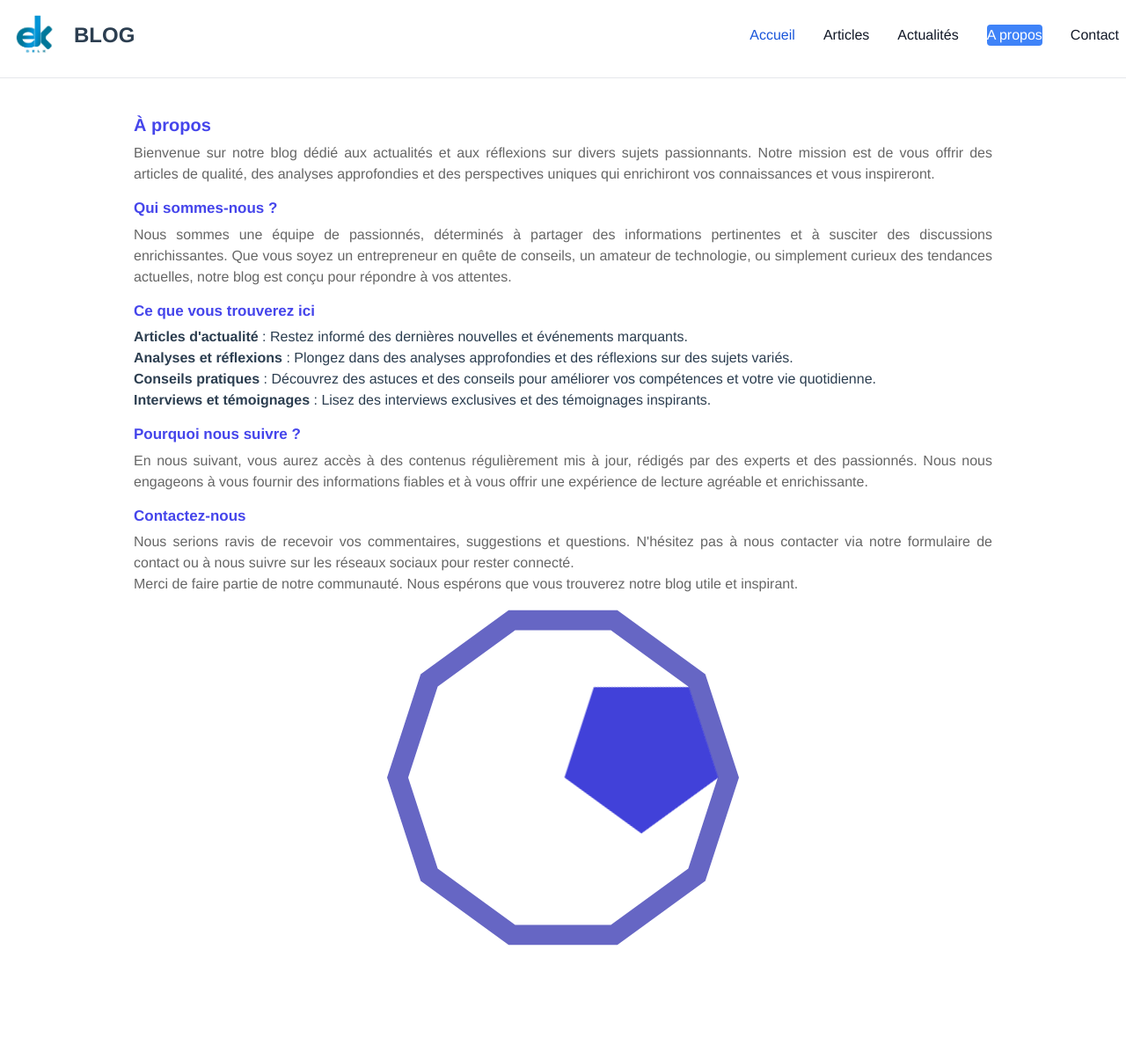
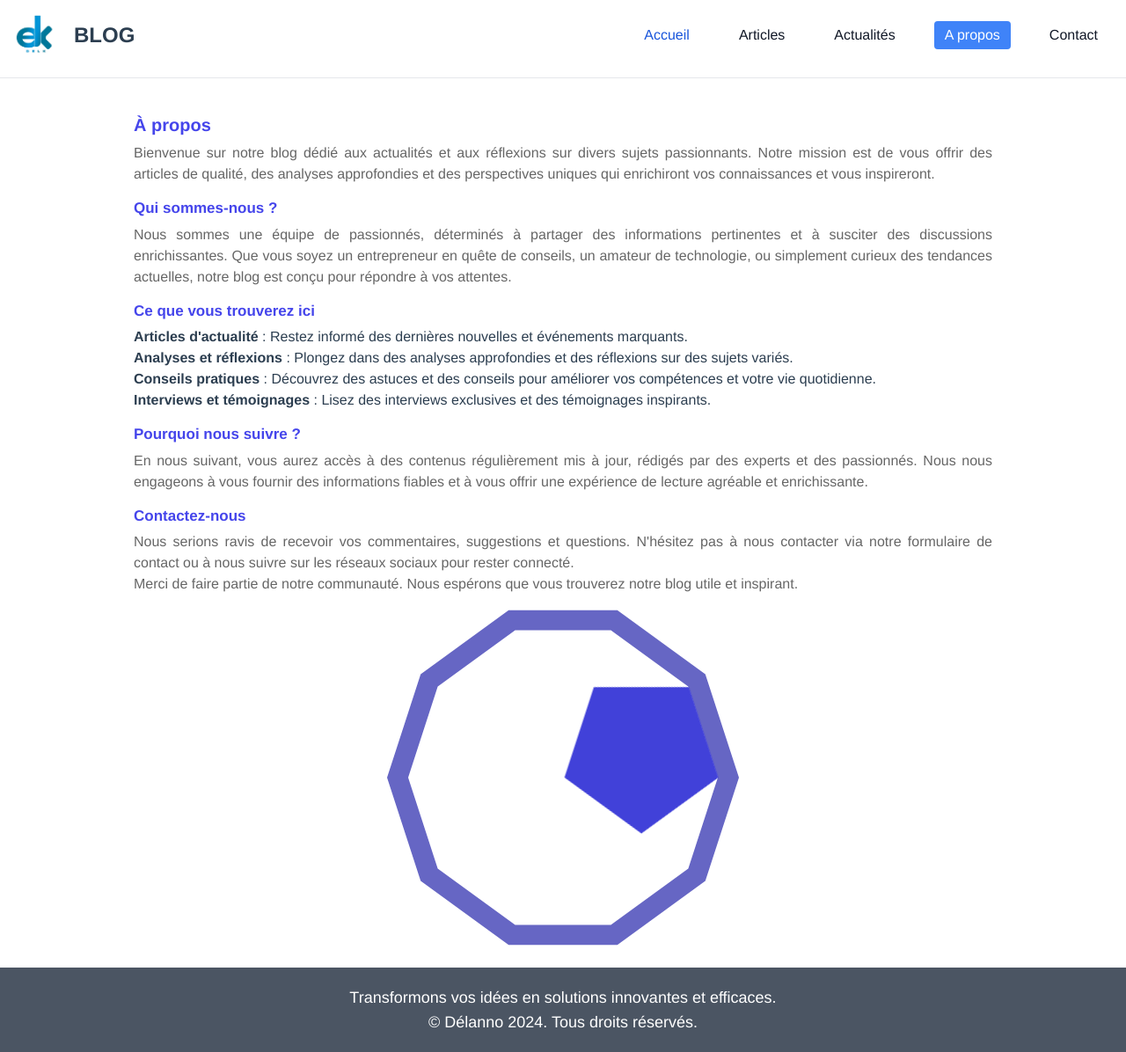
Before and after one commit to Delan-no/blog2, a Vue app: page /apropos in a window 1280 px wide. Shown: the whole page at 88% size. Before the commit the page ends 1100 px from the top, so only its background shows below. Built offline with nearby package versions, Linux system fonts and the light colour scheme.

Commit message:
creation du composant Footer

```diff
--- a/src/Layouts/Authentification.vue
+++ b/src/Layouts/Authentification.vue
@@ -18,36 +18,36 @@
       </a>
       <div class="w-full md:w-auto" id="navbar-default">
         <ul
-          class="font-medium flex flex-col p-4 md:p-0 mt-4 border border-gray-100 rounded-lg bg-gray-50 md:flex-row md:space-x-8 rtl:space-x-reverse md:mt-0 md:border-0 md:bg-white dark:bg-gray-800 md:dark:bg-gray-900 dark:border-gray-700"
+          class="font-medium flex flex-col p-4 md:py-1 px-3 mt-4 border border-gray-100 rounded-lg bg-gray-50 md:flex-row md:space-x-8 rtl:space-x-reverse md:mt-0 md:border-0 md:bg-white dark:bg-gray-800 md:dark:bg-gray-900 dark:border-gray-700"
         >
           <li>
             <router-link to="/" :class="{'bg-blue-500 text-white': $route.name === 'acceuil'}"
-              class="block py-2 px-3 text-white bg-blue-700 rounded md:bg-transparent md:text-blue-700 md:p-0 dark:text-white md:dark:text-blue-500"
+              class="block text-white bg-blue-700 rounded md:bg-transparent md:text-blue-700 md:py-1 px-3 dark:text-white md:dark:text-blue-500"
               aria-current="page"
               >Accueil</router-link
             >
           </li>
           <li>
             <router-link :to="{ name: 'posts' }" :class="{'bg-blue-500 text-white': $route.name === 'posts'}"
-              class="block py-2 px-3 text-gray-900 rounded hover:bg-gray-100 md:hover:bg-transparent md:border-0 md:hover:text-blue-700 md:p-0 dark:text-white md:dark:hover:text-blue-500 dark:hover:bg-gray-700 dark:hover:text-white md:dark:hover:bg-transparent"
+              class="block text-gray-900 rounded hover:bg-gray-100 md:hover:bg-transparent md:border-0 md:hover:text-blue-700 md:py-1 px-3 dark:text-white md:dark:hover:text-blue-500 dark:hover:bg-gray-700 dark:hover:text-white md:dark:hover:bg-transparent"
               >Articles</router-link
             >
           </li>
           <li>
             <router-link :to="{ name: 'actualities' }"  :class="{'bg-blue-500 text-white': $route.name === 'actualities'}"
-              class="block py-2 px-3 text-gray-900 rounded hover:bg-gray-100 md:hover:bg-transparent md:border-0 md:hover:text-blue-700 md:p-0 dark:text-white md:dark:hover:text-blue-500 dark:hover:bg-gray-700 dark:hover:text-white md:dark:hover:bg-transparent"
+              class="block text-gray-900 rounded hover:bg-gray-100 md:hover:bg-transparent md:border-0 md:hover:text-blue-700 md:py-1 px-3 dark:text-white md:dark:hover:text-blue-500 dark:hover:bg-gray-700 dark:hover:text-white md:dark:hover:bg-transparent"
               >Actualités</router-link
             >
           </li>
           <li>
             <router-link :to="{ name: 'apropos' }" :class="{'bg-blue-500 text-white': $route.name === 'apropos'}"
-              class="block py-2 px-3 text-gray-900 rounded hover:bg-gray-100 md:hover:bg-transparent md:border-0 md:hover:text-blue-700 md:p-0 dark:text-white md:dark:hover:text-blue-500 dark:hover:bg-gray-700 dark:hover:text-white md:dark:hover:bg-transparent"
+              class="block text-gray-900 rounded hover:bg-gray-100 md:hover:bg-transparent md:border-0 md:hover:text-blue-700 md:py-1 px-3 dark:text-white md:dark:hover:text-blue-500 dark:hover:bg-gray-700 dark:hover:text-white md:dark:hover:bg-transparent"
               >A propos</router-link
             >
           </li>
           <li>
             <a href="https://delan-no-delan-nos-projects.vercel.app/" target="_blank"
-              class="block py-2 px-3 text-gray-900 rounded hover:bg-gray-100 md:hover:bg-transparent md:border-0 md:hover:text-blue-700 md:p-0 dark:text-white md:dark:hover:text-blue-500 dark:hover:bg-gray-700 dark:hover:text-white md:dark:hover:bg-transparent"
+              class="block text-gray-900 rounded hover:bg-gray-100 md:hover:bg-transparent md:border-0 md:hover:text-blue-700 md:py-1 px-3 dark:text-white md:dark:hover:text-blue-500 dark:hover:bg-gray-700 dark:hover:text-white md:dark:hover:bg-transparent"
               >Contact</a
             >
           </li>
@@ -56,7 +56,7 @@
     </div>
   </nav>
   <div
-    class="flex justify-between items-center px-4 py-1 sticky top-0 border-b bg-white"
+    class="flex justify-between items-center px-6 py-1 sticky top-0 border-b bg-white"
   >
     <Header class="md:hidden"/>
 
@@ -93,23 +93,23 @@
     >
       <aside class="bg-slate-100 w-64 py-4 p-1 absolute top-0 left-0 bottom-0">
         <nav>
-          <router-link to="/" class="block py-2 px-4 rounded" :class="{'bg-blue-500 text-white': $route.name === 'acceuil'}"
+          <router-link to="/" class="blockpx-6 rounded" :class="{'bg-blue-500 text-white': $route.name === 'acceuil'}"
             >Accueil</router-link
           >
-          <router-link :to="{ name: 'posts' }" class="block py-2 px-4 rounded" :class="{'bg-blue-500 text-white': $route.name === 'posts'}"
+          <router-link :to="{ name: 'posts' }" class="blockpx-6 rounded" :class="{'bg-blue-500 text-white': $route.name === 'posts'}"
             >Articles</router-link
           >
-          <router-link :to="{ name: 'actualities' }" class="block py-2 px-4 rounded" :class="{'bg-blue-500 text-white': $route.name === 'actualities'}"
+          <router-link :to="{ name: 'actualities' }" class="blockpx-6 rounded" :class="{'bg-blue-500 text-white': $route.name === 'actualities'}"
             >Actualités</router-link
           >
-          <router-link :to="{name: 'apropos'}" class="block py-2 px-4 rounded" :class="{'bg-blue-500 text-white': $route.name === 'apropos'}"
+          <router-link :to="{name: 'apropos'}" class="blockpx-6 rounded" :class="{'bg-blue-500 text-white': $route.name === 'apropos'}"
             >A propos</router-link
           >
 
-          <a href="https://delan-no-delan-nos-projects.vercel.app/" target="_blank" class="block py-2 px-4 rounded"
+          <a href="https://delan-no-delan-nos-projects.vercel.app/" target="_blank" class="blockpx-6 rounded"
             > Contact</a
           >
-          <!-- <a href="#" class="block py-2 px-4 hover:bg-gray-300 rounded">Logout</a> -->
+          <!-- <a href="#" class="blockpx-6 hover:bg-gray-300 rounded">Logout</a> -->
         </nav>
       </aside>
     </div>
@@ -124,11 +124,14 @@
     </div>
   </div>
   <!-- <AsideDroite/> -->
+
+  <Footer/>
 </template>
 <script setup>
 import { ref } from "vue";
 
    import Header from "@/components/navbar/Header.vue";
+   import Footer from "@/components/Footer.vue";
 // import AsideGauche from "@/Layouts/sidebar/AsideGauche.vue";
 //    import AsideDroite from "@/Layouts/sidebar/AsideDroite.vue"
 
@@ -149,4 +152,7 @@ const toggleMobileMenu = () => {
 .slide-leave-to {
   transform: translateX(-100%);
 }
+router-link:active{
+  padding-top: 20PX !important;
+}
 </style>
--- /dev/null
+++ b/src/components/Footer.vue
@@ -0,0 +1,35 @@
+<!-- eslint-disable vue/multi-word-component-names -->
+<script>
+export default {
+	data: () => {
+		return {
+			copyrightDate: new Date().getFullYear(),
+			projectName: 'Transformons vos idées en solutions innovantes et efficaces.',
+			author: 'Délanno',
+		};
+	},
+};
+</script>
+
+<template>
+	<div class="flex justify-center items-center text-center bg-gray-600 text-white py-2 md:py-5">
+		<div class="font-general-regular text-sm md:text-lg text-ternary-dark dark:text-ternary-light">
+
+			<p
+				class="font-general-medium hover:underline hover:text-indigo-600 dark:hover:text-indigo-300 duration-500">
+				{{ projectName }}
+			</p>
+
+			<p> &copy; Délanno {{ copyrightDate }}. Tous droits réservés.</p>
+			<!-- . Développer par
+			<a
+				href="https://delanno.me"
+				target="__blank"
+				class="font-general-medium text-secondary-dark dark:text-secondary-light uppercase hover:underline hover:text-indigo-600 dark:hover:text-indigo-300 duration-500"
+				>{{ author }}</a
+			> -->
+		</div>
+	</div>
+</template>
+
+<style lang="scss" scoped></style>
```
